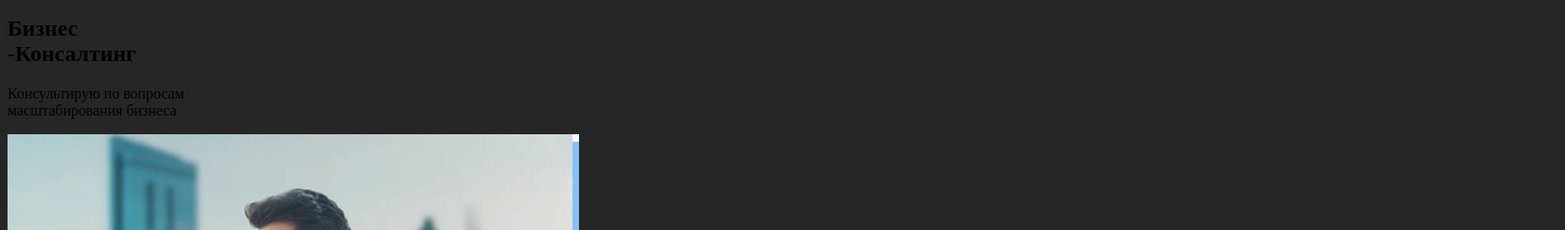
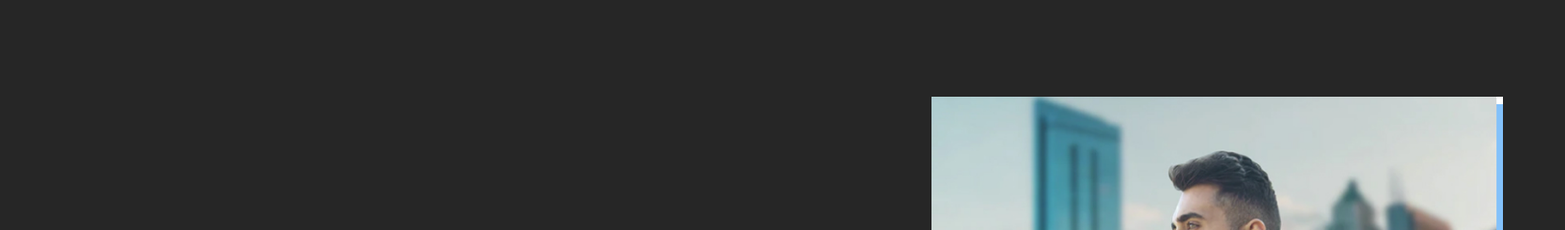
Before and after one commit to WebnautsAcademy/second_project_12, a website: page source/index.html in a window 1280 px wide. Shown: the part 169-414 px from the top of the page at 94% size, 1665 px wide, since content can reach past the window. Drawn offline with nearby package versions, Linux system fonts and the light colour scheme; files that its build step writes are made by us from their sources.

Commit message:
update
-none

```diff
--- a/source/index.html
+++ b/source/index.html
@@ -59,6 +59,7 @@
 	<main class="main">
 		<section class="introduction">
 			<div class="introduction__wrapper">
+				<div class="introduction__stand">
 					<h1 class="introduction__title">
 						Бизнес
 						<br />
@@ -69,6 +70,7 @@
 						<br />
 						масштабирования бизнеса
 					</p>
+				</div>
 				<div class="introduction__photo photo">
 					<img src="./img/block1-img.jpg" height="569" width="608" class="about__img" alt="about-photo">
 				</div>
@@ -93,12 +95,16 @@
 				<button class="about__btn">
 					Смотреть
 				</button>
-				<span class="about__decorwrite">
-					Подниму бизнес с нуля Подниму бизнес с нуля Подниму бизнес с нуля
-					Подниму бизнес с нуля Подниму бизнес с нуля Подниму бизнес с нуля
-					Подниму бизнес с нуля Подниму бизнес с нуля Подниму бизнес с нуля
-					Подниму бизнес с нуля
-				</span>
+				<div class="about__decor-write">Подниму бизнес с нуля</div>
+				<div class="about__decor-write">Подниму бизнес с нуля</div>
+				<div class="about__decor-write">Подниму бизнес с нуля</div>
+				<div class="about__decor-write">Подниму бизнес с нуля</div>
+				<div class="about__decor-write">Подниму бизнес с нуля</div>
+				<div class="about__decor-write">Подниму бизнес с нуля</div>
+				<div class="about__decor-write">Подниму бизнес с нуля</div>
+				<div class="about__decor-write">Подниму бизнес с нуля</div>
+				<div class="about__decor-write">Подниму бизнес с нуля</div>
+				<div class="about__decor-write">Подниму бизнес с нуля</div>
 			</div>
 		</section>
 		<section class="specialization">
--- a/source/less/blocks/introduction.less
+++ b/source/less/blocks/introduction.less
@@ -1,15 +1,66 @@
+.introduction {
+    .container();
+    width: 100%;
+    margin: 0;
+}
+
 .introduction__wrapper {
+    position: relative;
+    height: 577px;
+    width: 1200px;
+    padding-top: 106px;
+    padding-right: 200px;
+    padding-left: 200px;
+    padding-bottom: 220px;
+    border-radius: 0px;
 
 }
 
+/*.introduction__stand {
+    position: absolute;
+    display: flex;
+    flex-wrap: wrap;
+
+}*/
 .introduction__title {
+    position: absolute;
+    font-size: 190px;
+    font-style: normal;
+    font-weight: 700;
+    line-height: 190px;
+    letter-spacing: 0em;
+    text-align: left;
+    text-transform: uppercase;
+    z-index: 1;
+}
+
+.introduction__p {
+    position: absolute;
+    font-size: 16px;
+    font-style: normal;
+    font-weight: 500;
+    line-height: 24px;
+    letter-spacing: 0em;
+    text-align: left;
+    padding-left: 480px;
+    padding-top: 635px;
 
 }
 
-.introduction__p {
-
+.introduction__p::after {
+    position: absolute;
+    width: 253px;
+    height: 1px;
+    padding-left: 200px;
+    padding-top: 777px;
+    background-color: #fff;
 }
 
 .introduction__photo {
+    position: absolute;
+    height: 577px;
+    width: 615px;
+    border-radius: 0px;
+    padding-left: 768px;
 
 }
--- a/source/less/global/fonts.less
+++ b/source/less/global/fonts.less
@@ -1,29 +1,29 @@
 
 @font-face {
-    font-family: 'BebasNeueBold', cursive;
-    src: url(../fonts/BebasNeueBold.woff);
+    font-family: 'BebasNeue', cursive;
+    src: url(/build/fonts/BebasNeueBold.woff);
     font-weight: 700;
     font-style: normal;
 }
 
 @font-face {
-    font-family: 'BebasNeueRegular', cursive;
-    src: url(../fonts/BebasNeueRegular.woff);
+    font-family: 'BebasNeue', cursive;
+    src: url(/build/fonts/BebasNeueRegular.woff);
     font-weight: 400;
     font-style: normal;
 }
 
 
 @font-face {
-    font-family: 'SFProDisplay-Medium';
-    src: url("../fonts/SFProDisplay-Medium.woff");
+    font-family: 'SFProDisplay';
+    src: url(/build/fonts/SFProDisplay-Medium.woff);
     font-weight: 500;
     font-style: normal;
 }
 
 @font-face {
-    font-family: 'SFProDisplay-Regular', cursive;
-    src: url("../fonts/SFProDisplay-Regular.woff");
+    font-family: 'SFProDisplay', cursive;
+    src: url(/build/fonts/SFProDisplay-Regular.woff);
     font-weight: 400;
     font-style: normal;
 }
--- a/source/less/global/variables.less
+++ b/source/less/global/variables.less
@@ -1,7 +1,7 @@
-@bebasNeueBold: 'BebasNeueBold', sans-serif;
-@bebasNeueRegular: 'BebasNeueRegular', sans-serif;
+@bebasNeueBold: 'BebasNeueBold';
+@bebasNeueRegular: 'BebasNeueRegular';
 @proDisplayM: 'SFProDisplay-Medium';
-@proDisplayR: 'SFProDisplay-Regular';
+@proDisplayR: 'SFProDisplayRegular';
 
 @dark: #262626;
 @light: #F4F4F4;
```
Also changed, not shown: build/css/style.css, build/fonts/BebasNeueBold.woff (added), build/fonts/BebasNeueRegular.woff (added), build/fonts/SFProDisplay-Medium.woff (added), build/fonts/SFProDisplay-Regular.woff (added), build/index.html. Lines whose indentation alone changed are shown as unchanged.
